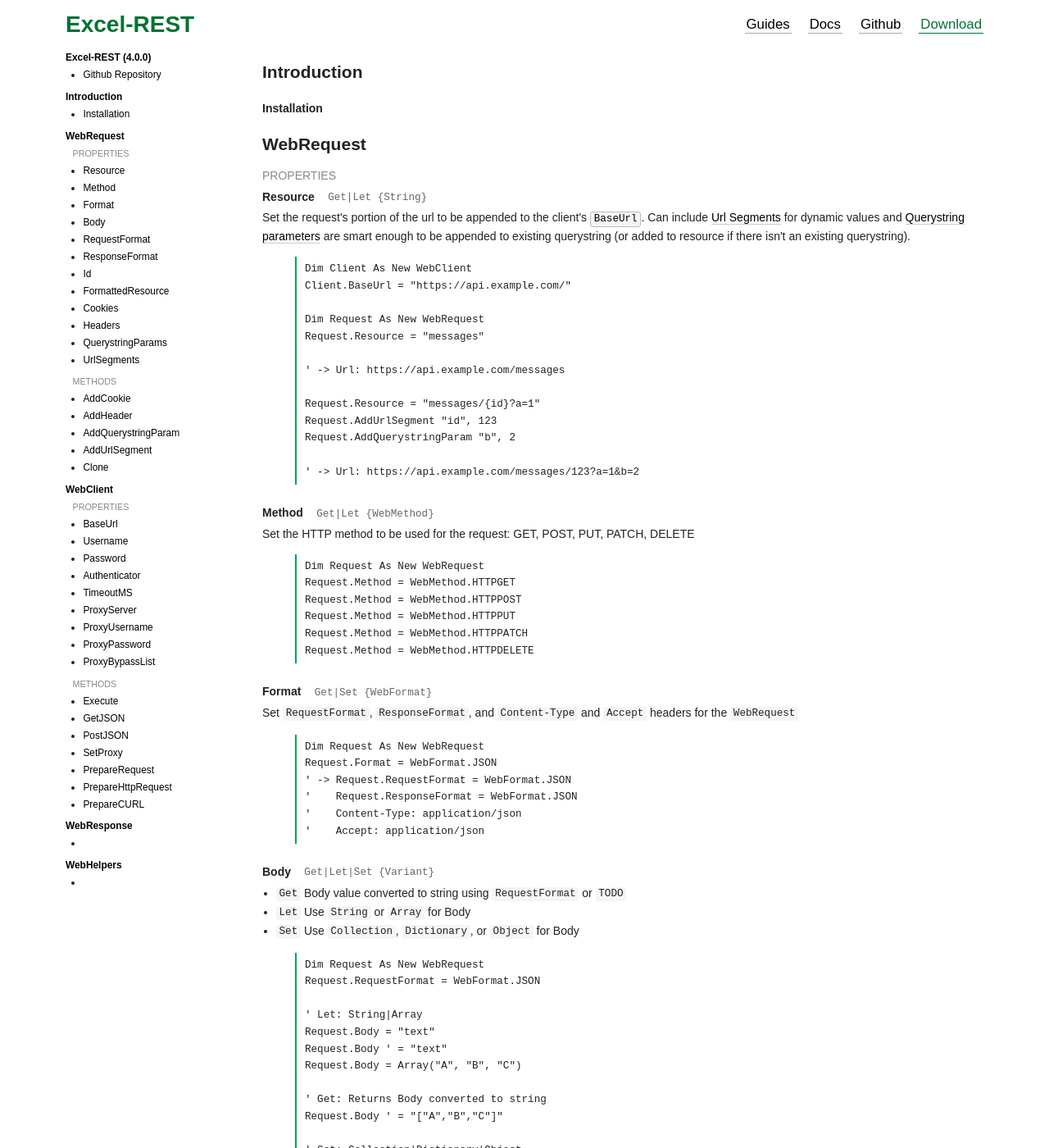
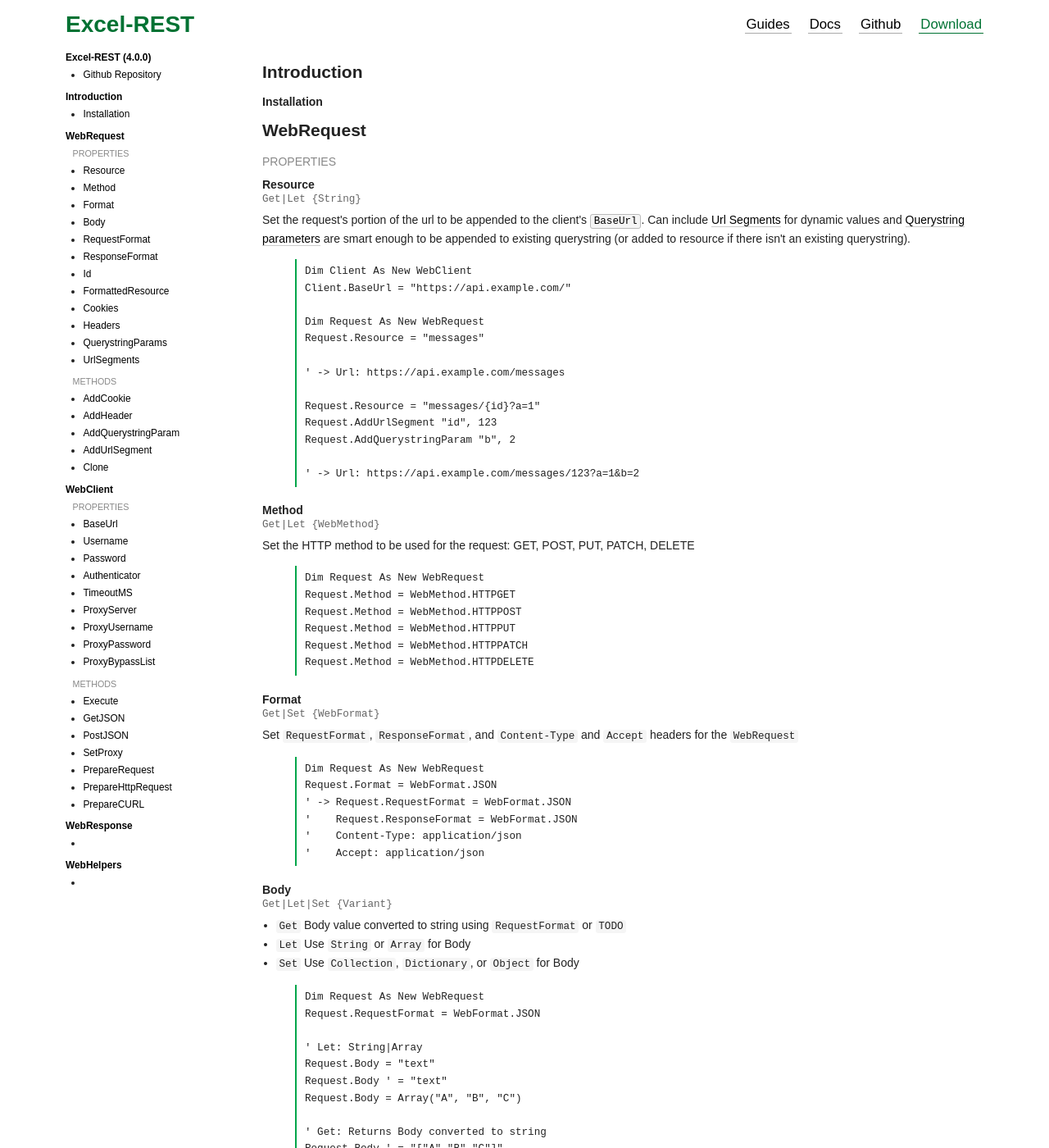
Before and after one commit to VBA-tools/VBA-Web, a Jekyll site: the page built from docs/index.html, in a window 1280 px wide and 1400 px high. Shown: the whole window at 82% size. Built offline with Jekyll 4.4.1, drawn with Linux system fonts in a browser that asks for light colours; nearby versions of some CDN libraries; Markdown is read by kramdown in place of the engine named in the settings.

Commit message:
docs styling tweaks

```diff
--- a/css/main.scss
+++ b/css/main.scss
@@ -222,13 +222,11 @@ pre {
     margin: 0;
 
     & + h4 {
-      margin-top: 0;
+      margin-top: 0.5em;
     }
   }
   h4 {
-    margin-bottom: 0;
-    overflow-x: auto;
-    white-space: nowrap;
+    margin-bottom: 0.5em;
   }
   p {
     margin-top: 0;
@@ -266,13 +264,17 @@ pre {
   color: #888;
 }
 .docs-name {
-  line-height: 2.2em;
+  line-height: 1em;
 
   & + code {
-    margin-left: 1em;
     background-color: transparent;
     color: #666;
     font-weight: lighter;
+    overflow-x: auto;
+    white-space: nowrap;
+    display: block;
+    line-height: 1.2em;
+    padding: 0;
   }
 }
 .docs-code-link {
```
